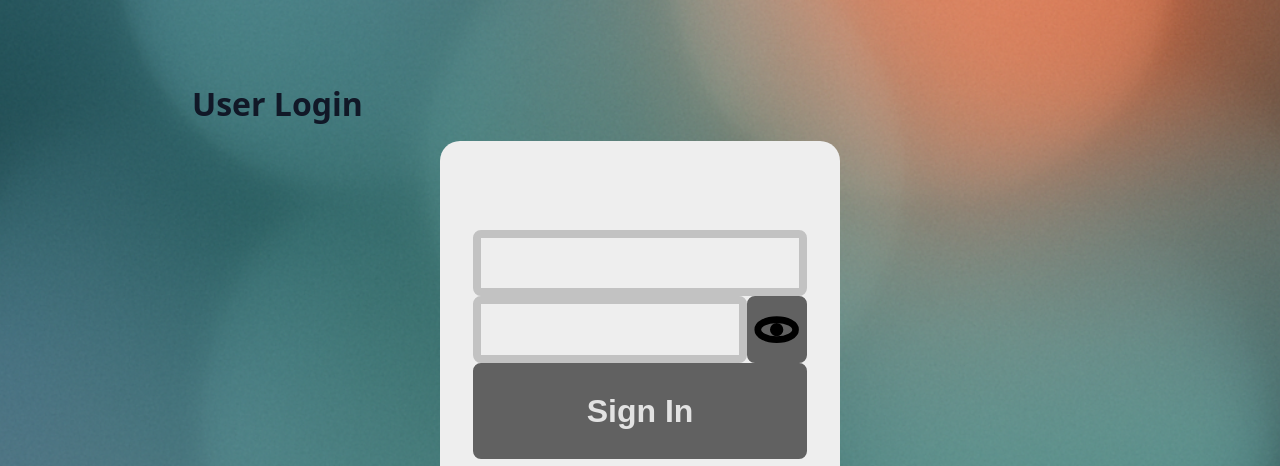
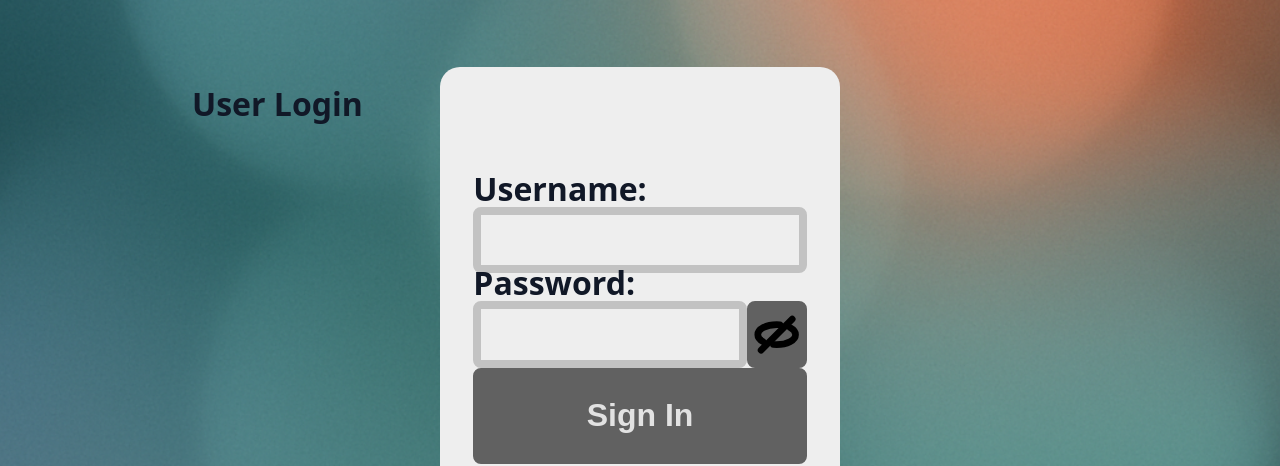
Before and after one commit to rhJairo/ui-input, a React app: page / in a window 1280 px wide. Shown: the top 466 px of the page. Built offline with nearby package versions, Linux system fonts and the light colour scheme.

Commit message:
add: input labels

```diff
--- a/src/components/Input/Input.module.scss
+++ b/src/components/Input/Input.module.scss
@@ -5,8 +5,6 @@
   width: 100%;
   line-height: 1.25rem;
   outline: none;
-  caret-color: transparent;
-  user-select: none;
   font-size: 2rem;
   font-weight: 600;
   display: flex;
@@ -14,6 +12,8 @@
   border: 0.5rem solid #c2c2c2;
   border-radius: 0.5rem;
   overflow: hidden;
+  caret-color: transparent;
+  user-select: none;
 
   &:focus {
     box-shadow: 0 0 0 3px #3b82f626;
--- a/src/components/Input/Input.tsx
+++ b/src/components/Input/Input.tsx
@@ -6,7 +6,7 @@ import { handleInputKeyDown } from './helper';
 export interface InputProps {
   value: string;
   onChange: (v: string) => void;
-  placeholder?: string;
+  label?: string;
   visible?: boolean;
   onFocus?: () => void;
 }
@@ -14,7 +14,7 @@ export interface InputProps {
 export default function Input({
   value,
   onChange,
-  placeholder,
+  label,
   visible = true,
   onFocus,
 }: InputProps) {
@@ -59,10 +59,9 @@ export default function Input({
       ref={containerRef}
       role="textbox"
       aria-multiline="false"
-      aria-label={placeholder}
+      aria-label={label}
       tabIndex={0}
       className={clsx(styles.input)}
-      data-placeholder={placeholder}
       onKeyDown={(e) =>
         handleInputKeyDown(e, value, caretIndex, onChange, setCaretIndex)
       }
--- a/src/pages/Login/Login.module.scss
+++ b/src/pages/Login/Login.module.scss
@@ -17,6 +17,13 @@
     left: 15%;
   }
 
+  .label {
+    line-height: 1.25rem;
+    outline: none;
+    font-size: 2rem;
+    font-weight: 600;
+  }
+
   .wrapper {
     background-color: #eeeeee;
 
@@ -25,13 +32,13 @@
     justify-content: space-around;
 
     width: pxToVw(600);
-    height: pxToVh(700);
+    height: pxToVh(900);
     padding: pxToVw(50);
     border-radius: 20px;
   }
 
   .login-form {
-    height: pxToVh(300);
+    height: pxToVh(400);
     width: 100%;
     display: flex;
     flex-direction: column;
@@ -42,4 +49,12 @@
     display: flex;
     justify-content: space-around;
   }
+
+  .error {
+    line-height: 1.25rem;
+    outline: none;
+    font-size: 2rem;
+    font-weight: 600;
+    color: #ce3333;
+  }
 }
--- a/src/pages/Login/Login.page.tsx
+++ b/src/pages/Login/Login.page.tsx
@@ -8,7 +8,7 @@ import * as styles from './Login.module.scss';
 export default function LoginPage() {
   const [username, setUsername] = useState('');
   const [password, setPassword] = useState('');
-  const [isVisible, setIsVisible] = useState(true);
+  const [isVisible, setIsVisible] = useState(false);
   const keyboardRef = useRef<KeyboardReactInterface>(null);
   const [focusedField, setFocusedField] = useState<
     'username' | 'password' | null
@@ -35,17 +35,19 @@ export default function LoginPage() {
       <h1>User Login</h1>
       <div className={styles.wrapper}>
         <div className={styles.loginForm}>
+          <span className={styles.label}>Username:</span>
           <Input
             value={username}
             onChange={setUsername}
-            placeholder="Username"
+            label="Username"
             onFocus={() => setFocusedField('username')}
           />
+          <span className={styles.label}>Password:</span>
           <div className={styles.password}>
             <Input
               value={password}
               onChange={setPassword}
-              placeholder="Password"
+              label="Password"
               visible={isVisible}
               onFocus={() => setFocusedField('password')}
             />
```
